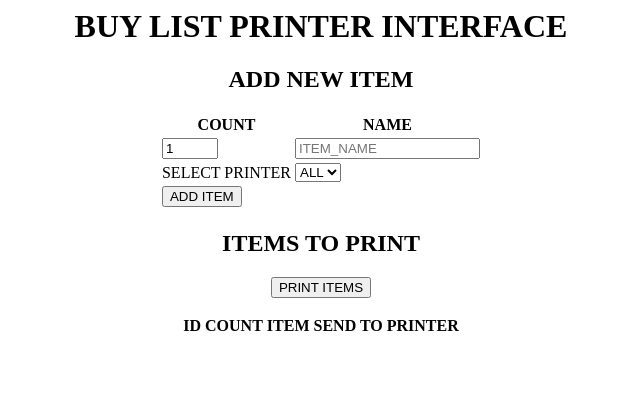
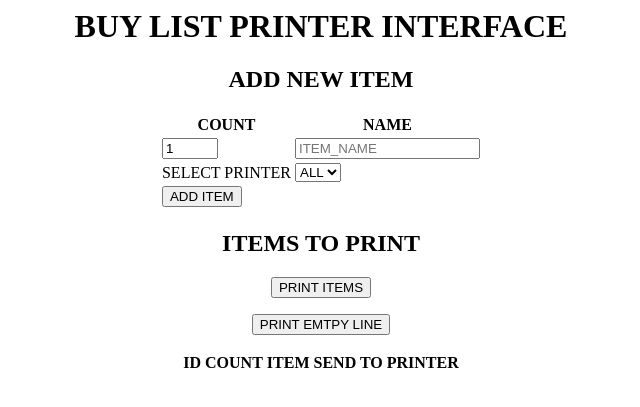
Before and after one commit to RBEGamer/ThermalPrinterServer, a PHP site: page / in a window 1280 px wide. Shown: the top 407 px of the page, without its empty margins (319-959 px from the left). Run offline with PHP 8.4, Linux system fonts and the light colour scheme; data that the repository does not hold is empty.

Commit message:
Update index.php

```diff
--- a/src/webapp/index.php
+++ b/src/webapp/index.php
@@ -39,6 +39,9 @@ while($row_dev = mysql_fetch_array($fetchinfo_dev)) {
 <input type='submit' value='PRINT ITEMS' />
 </form>
 
+<form method='POST' action='add_empty.php'>
+<input type='submit' value='PRINT EMTPY LINE' />
+</form>
 
 
 
```
